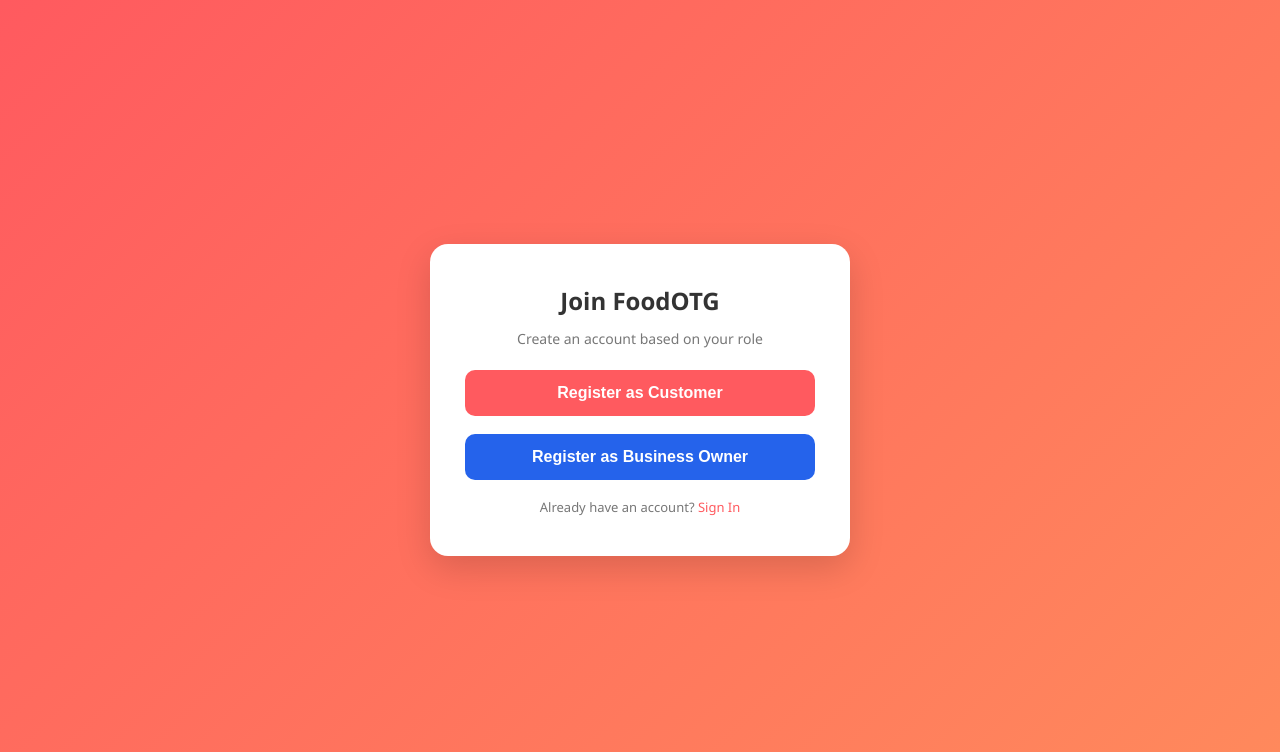
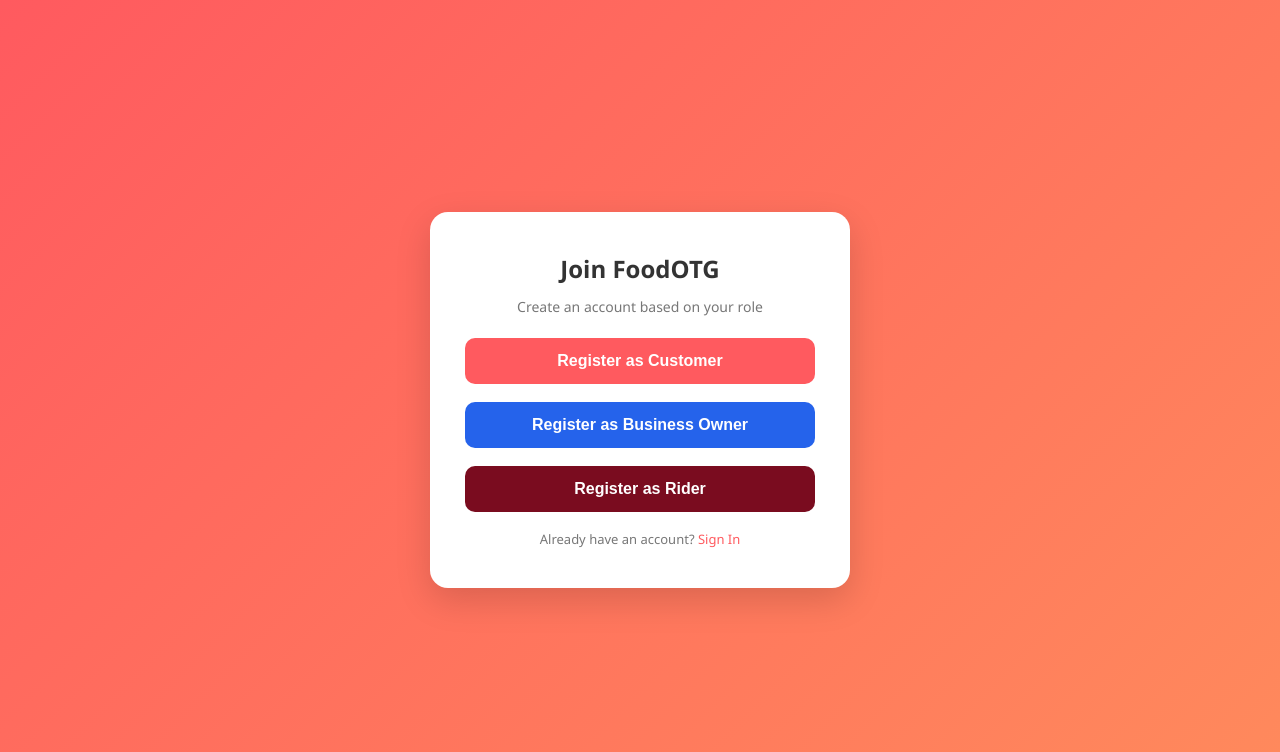
Before and after one commit to UnKnowN-ftw/FoodOTG, a Django app: page /register/ in a window 1280 px wide. Shown: the top 752 px of the page. Run offline with Django 5.2, Linux system fonts and the light colour scheme.

Commit message:
Updated Rider Login and registration UI and linked it with the Registration page.

```diff
--- a/foodotg/accounts/templates/register.html
+++ b/foodotg/accounts/templates/register.html
@@ -26,6 +26,12 @@
         </button>
     </div>
 
+    <div class="input-group">
+        <button style="background-color: #7a0c1f;" type="button" class="secondary-btn" onclick="window.location.href='/rider-register/'">
+            Register as Rider
+        </button>
+    </div>
+
     <div class="footer-text">
         Already have an account? <a href="/login/">Sign In</a>
     </div>
--- a/foodotg/accounts/templates/rider_login.html
+++ b/foodotg/accounts/templates/rider_login.html
@@ -23,7 +23,7 @@
       </form>
       <p class="auth-link">
         Don't have an account?
-        <a href="/rider-register/">Sign Up</a>
+        <a href="/register/">Register</a>
       </p>
     </div>
 
--- a/foodotg/accounts/templates/rider_register.html
+++ b/foodotg/accounts/templates/rider_register.html
@@ -20,7 +20,7 @@
 
       <p class="auth-link">
         Already have an account?
-        <a href="/rider-login/">Login</a>
+        <a href="/login/">Login</a>
       </p>
     </div>
 
```
Also changed, not shown: foodotg/db.sqlite3, 1 other file.
